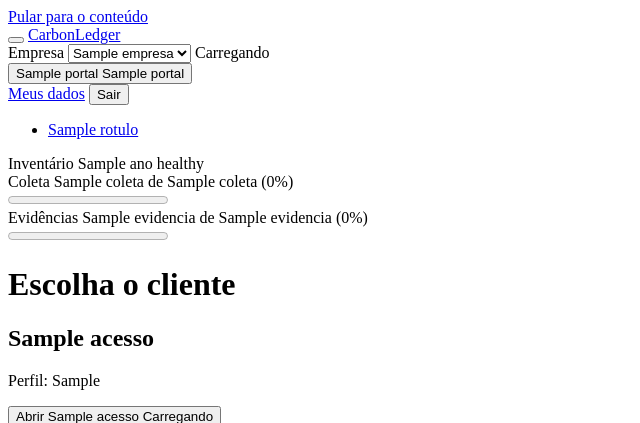
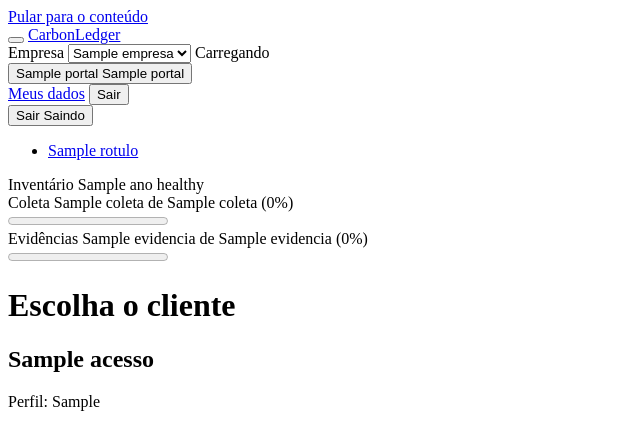
Before and after one commit to automacao-cinatio/carbonledger, a Python web app: template app/web/templates/paginas/clientes.html in a window 1280 px wide. Shown: the top 423 px of the page, without its empty margins (0-640 px from the left). Run offline with Jinja, Linux system fonts and the light colour scheme; the template is opened without the code that fills it: most values are stand-ins (such as "Sample title", 1, 10 or a date in 2020).

Commit message:
feat: botao Sair sempre visivel no topo
Antes so dentro do menu do usuario. Botao com indicador e nome
acessivel; no celular so o icone e o topo quebra linha.

Co-Authored-By: Claude Opus 5.5 <noreply@anthropic.com>

```diff
--- a/app/web/templates/partes/topo.html
+++ b/app/web/templates/partes/topo.html
@@ -9,7 +9,7 @@
     {% endif %}
     <a class="navbar-brand cl-marca me-3" href="/">CarbonLedger</a>
     {% if portal.usuario_nome %}
-    <div class="navbar-nav flex-row order-xl-last align-items-center gap-3">
+    <div class="navbar-nav flex-row flex-wrap flex-sm-nowrap justify-content-end order-xl-last align-items-center gap-3">
       {% if portal.tenant_nome %}{{ seletor_empresa(portal.empresas, portal.empresa_atual) }}{% endif %}
       <div class="nav-item dropdown">
         <button type="button" class="nav-link d-flex lh-1 p-1 border-0 bg-transparent" data-bs-toggle="dropdown" aria-expanded="false">
@@ -36,6 +36,14 @@
           </button>
         </div>
       </div>
+      {# Sair sempre a vista (antes so dentro do menu do usuario, dificil de achar). #}
+      <button type="button" class="nav-link border-0 bg-transparent p-1 cl-sair" hx-post="/sair" hx-swap="none"
+              hx-indicator="#ind-sair" title="Sair da plataforma" aria-label="Sair da plataforma">
+        <i class="ti ti-logout" aria-hidden="true"></i><span class="d-none d-sm-inline ms-1">Sair</span>
+        <span id="ind-sair" class="htmx-indicator spinner-border spinner-border-sm ms-1" role="status">
+          <span class="visually-hidden">Saindo</span>
+        </span>
+      </button>
     </div>
     {% if portal.tenant_nome %}
     <nav class="collapse navbar-collapse" id="cl-menu" aria-label="Menu principal">
```
Also changed, not shown: tests/isolation/test_autenticacao.py (+3 -1 lines).
